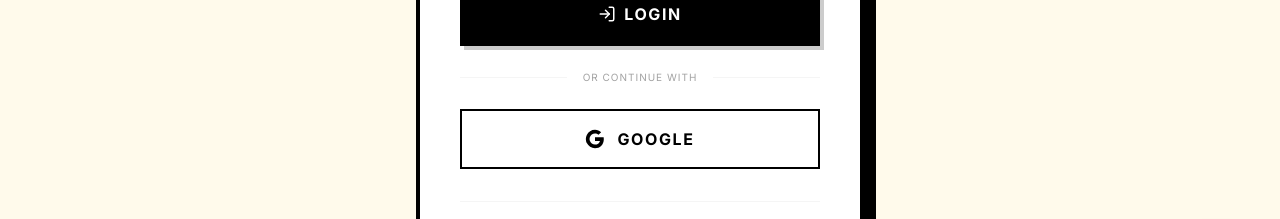
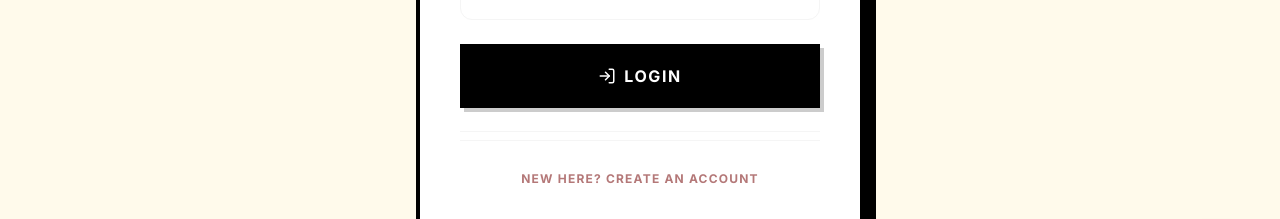
Before and after one commit to Antera-Ltd/Nawwi, a Next.js app: page /login in a window 1280 px wide. Shown: the part 478-697 px from the top of the page. Built offline with nearby package versions, Linux system fonts and the light colour scheme; no server answers; a web font is replaced by a local one.

Commit message:
Chore: Removed Login with google..

```diff
--- a/src/app/login/page.tsx
+++ b/src/app/login/page.tsx
@@ -164,12 +164,12 @@ export default function LoginPage() {
             <div className="absolute inset-0 flex items-center">
               <div className="w-full border-t border-neutral-100"></div>
             </div>
-            <div className="relative flex justify-center text-[10px] uppercase tracking-widest">
+            {/* <div className="relative flex justify-center text-[10px] uppercase tracking-widest">
               <span className="bg-white px-4 text-neutral-400">Or continue with</span>
-            </div>
+            </div> */}
           </div>
 
-          <button
+          {/* <button
             onClick={handleGoogleLogin}
             disabled={loading}
             className="mt-6 w-full bg-white border-2 border-black text-black py-4 font-bold uppercase tracking-widest hover:bg-neutral-50 transition-colors flex items-center justify-center gap-3"
@@ -193,7 +193,7 @@ export default function LoginPage() {
               />
             </svg>
             Google
-          </button>
+          </button> */}
         </div>
 
         <div className="mt-8 pt-6 border-t border-neutral-100 text-center">
```
